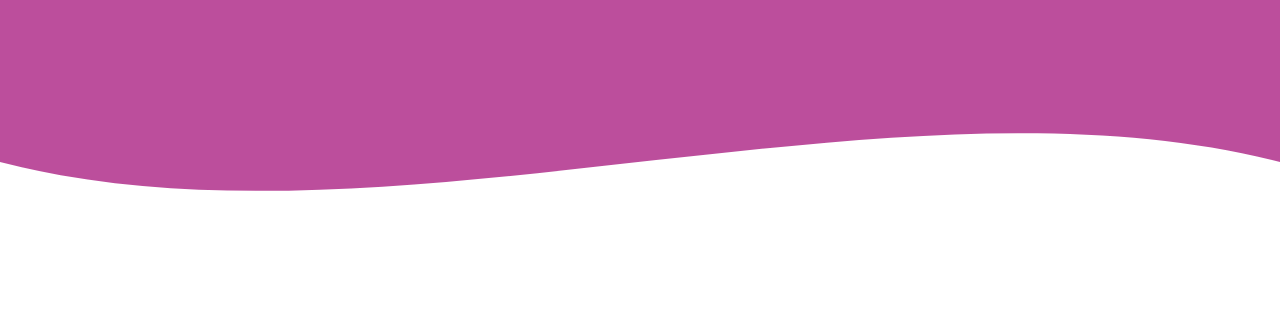
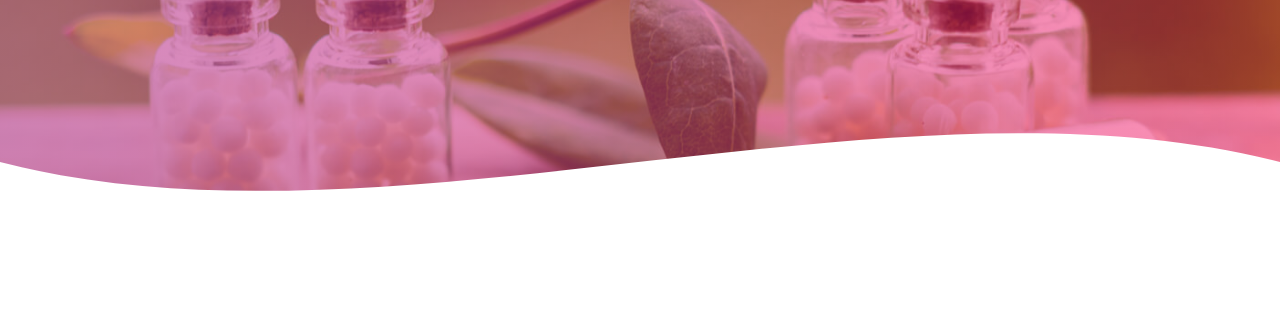
Before and after one commit to Mauricio-Guerrero-Arciniegas/homeophatics-webpage, a plain HTML site: page index.html in a window 1280 px wide. Shown: the part 338-654 px from the top of the page. Drawn offline with nearby package versions, Linux system fonts and the light colour scheme.

Commit message:
finalezzz

```diff
--- a/CSS/estilos.css
+++ b/CSS/estilos.css
@@ -29,8 +29,8 @@ header {
     width: 100%;
     height: 600px;
     background: #bc4e9c;
-    background: -webkit-linear-gradient(to right,hsla(317, 45%, 52%, 0.664), hsla(340, 95%, 50%, 0.459)), url(../img/homeopathy-Banner.jpg);
-    background: -webkit-linear-gradient(to right,hsla(317, 45%, 52%, 0.664), hsla(340, 95%, 50%, 0.459)), url(../img/homeopathy-Banner.jpg);
+    background: linear-gradient(to right,hsla(317, 45%, 52%, 0.664), hsla(340, 95%, 50%, 0.459)), url(../img/homeopathy-Banner.jpg);
+    background: -webkit-linear-gradient(to right,rgba(188, 78, 156, 0.664), rgba(249, 6, 87, 0.459)), url(../img/homeopathy-Banner.jpg);
     background-size: cover;
     background-attachment: fixed;
     position: relative;
```
